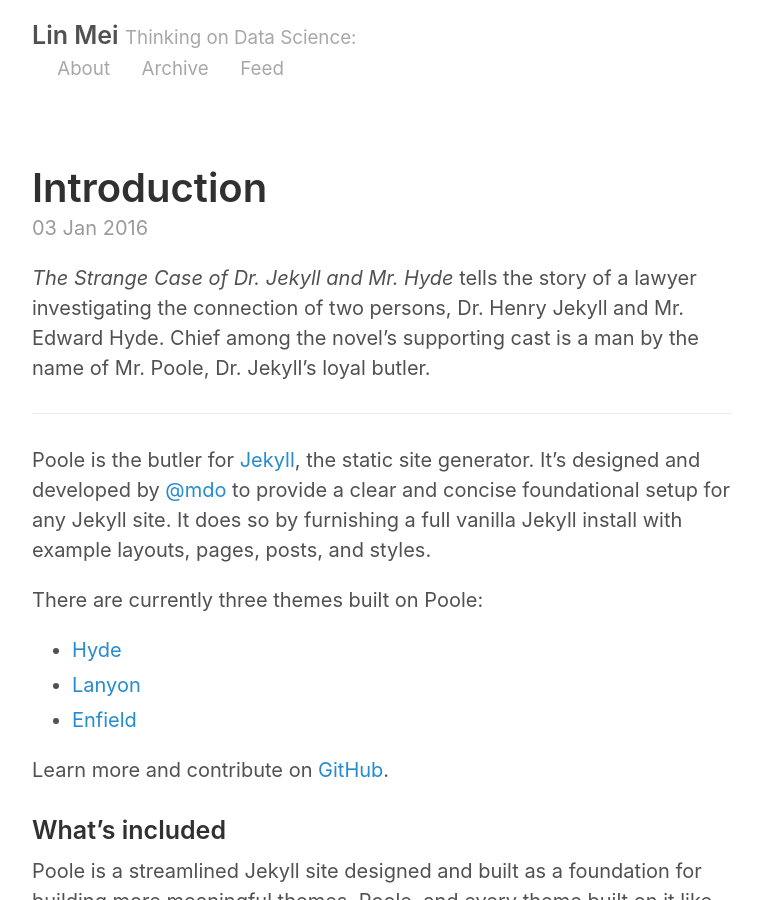
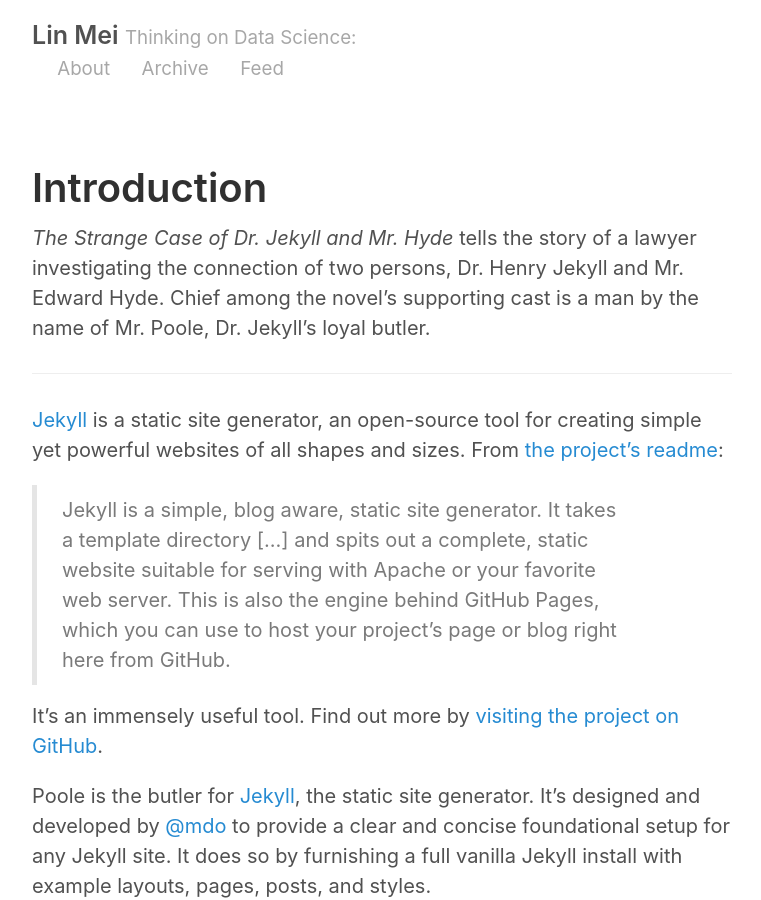
Before and after one commit to linmei99/linmei99.github.io, a Jekyll site: the page built from temp/2016-01-03-introduction.md, in a window 1280 px wide and 900 px high. Shown: the whole window, without its empty margins (258-1019 px from the left). Built offline with Jekyll 4.4.1, drawn with Linux system fonts in a browser that asks for light colours; some of the changed text lies outside the part shown.

Commit message:
move default posts from template

```diff
--- a/_posts/temp/2016-01-03-introduction.md
+++ b/temp/2016-01-03-introduction.md
@@ -6,6 +6,12 @@ title: Introduction
 *The Strange Case of Dr. Jekyll and Mr. Hyde* tells the story of a lawyer investigating the connection of two persons, Dr. Henry Jekyll and Mr. Edward Hyde. Chief among the novel's supporting cast is a man by the name of Mr. Poole, Dr. Jekyll's loyal butler.
 
 -----
+[Jekyll](http://jekyllrb.com) is a static site generator, an open-source tool for creating simple yet powerful websites of all shapes and sizes. From [the project's readme](https://github.com/jekyll/jekyll/blob/master/README.markdown):
+
+> Jekyll is a simple, blog aware, static site generator. It takes a template directory [...] and spits out a complete, static website suitable for serving with Apache or your favorite web server. This is also the engine behind GitHub Pages, which you can use to host your project’s page or blog right here from GitHub.
+
+It's an immensely useful tool. Find out more by [visiting the project on GitHub](https://github.com/jekyll/jekyll).
+
 
 Poole is the butler for [Jekyll](http://jekyllrb.com), the static site generator. It's designed and developed by [@mdo](https://twitter.com/mdo) to provide a clear and concise foundational setup for any Jekyll site. It does so by furnishing a full vanilla Jekyll install with example layouts, pages, posts, and styles.
 
```
Also changed, not shown: _posts/2021-08-09-MachineLearning-vs-Human-Learning.md (+0 -3 lines), temp/2016-01-02-example-content.md (renamed from _posts/temp/2016-01-02-example-content.md), temp/2018-08-14-Testing-Local-Images.md (renamed from _posts/temp/2018-08-14-Testing-Local-Images.md).
